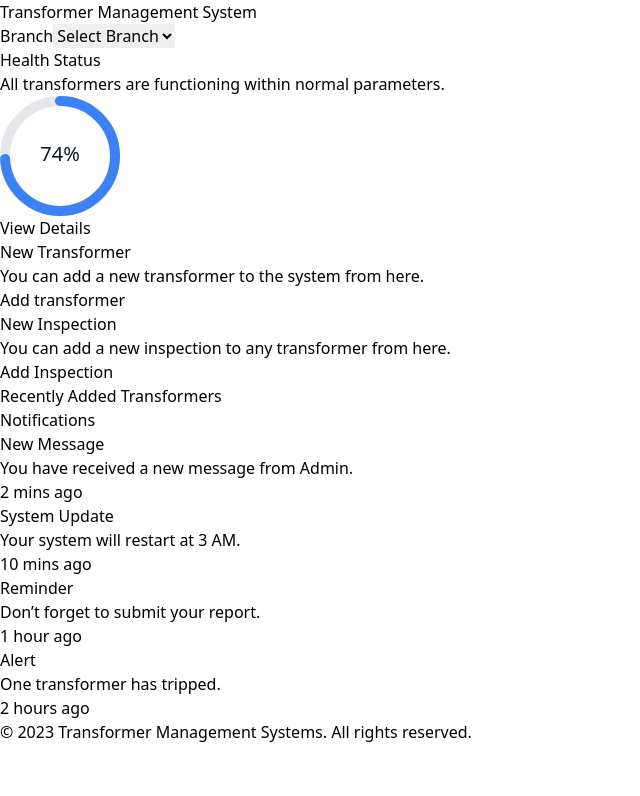
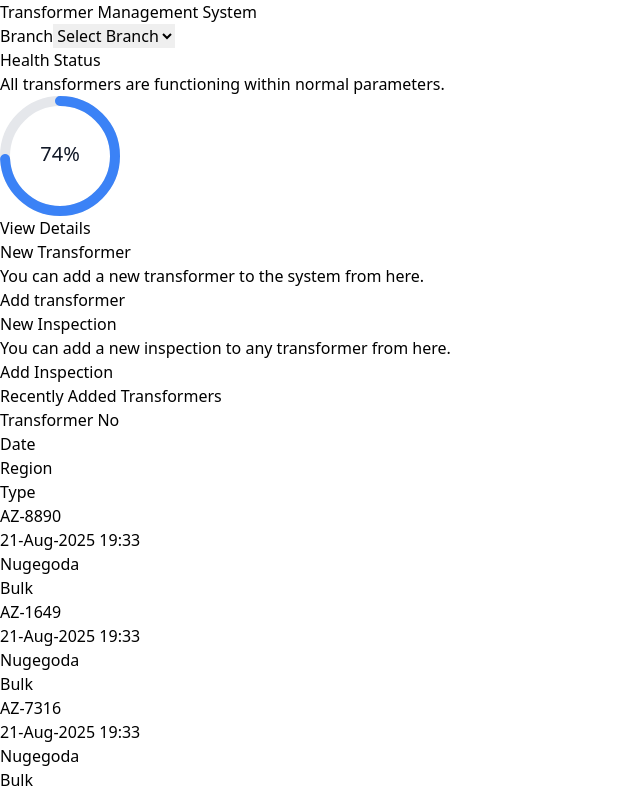
Before and after one commit to AnushkaSamaranayake/VAULt_Power_plant_management_software, a React (Vite) app in the folder frontend/: page / in a window 1280 px wide. Shown: the top 796 px of the page, without its empty margins (0-640 px from the left). Built offline with nearby package versions, Linux system fonts and the light colour scheme.

Commit message:
added recent transformer tab

```diff
--- a/frontend/src/components/Dashboard/RecentTransformers.jsx
+++ b/frontend/src/components/Dashboard/RecentTransformers.jsx
@@ -1,11 +1,28 @@
 import React from 'react'
+import { useNavigate } from 'react-router-dom';
+import recentTransformers from '../../constants/recentTransformers.json';
 
 const RecentTransformers = () => {
+  const navigate = useNavigate();
+
   return (
-    <div>
-
+    <div className="grid grid-cols-1 md:grid-cols-1 gap-4 mx-5 mt-10">
+        <div className="grid grid-cols-4 gap-y-2 p-4 bg-gray-100 rounded-md mb-4">
+            <div className="font-semibold">Transformer No</div>
+            <div className="font-semibold">Date</div>
+            <div className="font-semibold">Region</div>
+            <div className="font-semibold">Type</div>
+        </div>
+        {recentTransformers.map((row) => (
+            <div key={row.id} className="bg-white shadow rounded-md border border-gray-200 grid grid-cols-4 gap-y-2 p-3">
+                <div className="text-xs">{row.id}</div>
+                <div className="text-xs">{row.add_date}</div>
+                <div className="text-xs">{row.region}</div>
+                <div className="text-xs">{row.type}</div>
+            </div>
+        ))}
     </div>
   )
 }
 
-export default RecentTransformers
+export default RecentTransformers;
--- /dev/null
+++ b/frontend/src/constants/recentTransformers.json
@@ -0,0 +1,8 @@
+[
+    {"id" : "AZ-8890", "add_date" : "21-Aug-2025 19:33", "region" : "Nugegoda", "type" : "Bulk"},
+    {"id" : "AZ-1649", "add_date" : "21-Aug-2025 19:33", "region" : "Nugegoda", "type" : "Bulk"},
+    {"id" : "AZ-7316", "add_date" : "21-Aug-2025 19:33", "region" : "Nugegoda", "type" : "Bulk"},
+    {"id" : "AZ-4613", "add_date" : "21-Aug-2025 19:33", "region" : "Nugegoda", "type" : "Bulk"},
+    {"id" : "AX-8993", "add_date" : "21-Aug-2025 19:33", "region" : "Nugegoda", "type" : "Distribution"},
+    {"id" : "AY-8790", "add_date" : "21-Aug-2025 19:33", "region" : "Nugegoda", "type" : "Distribution"}
+]
```
